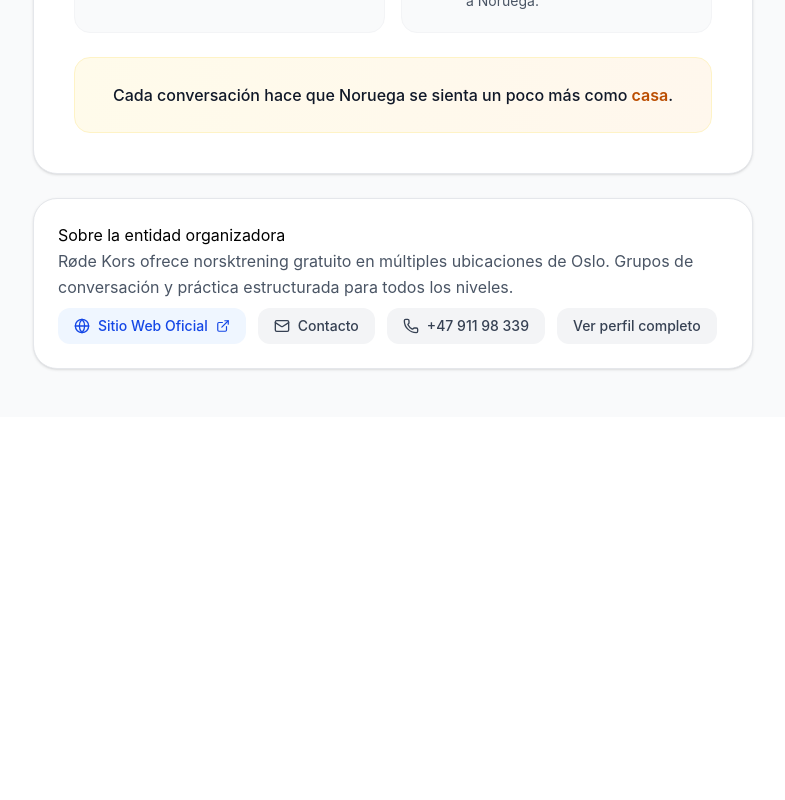
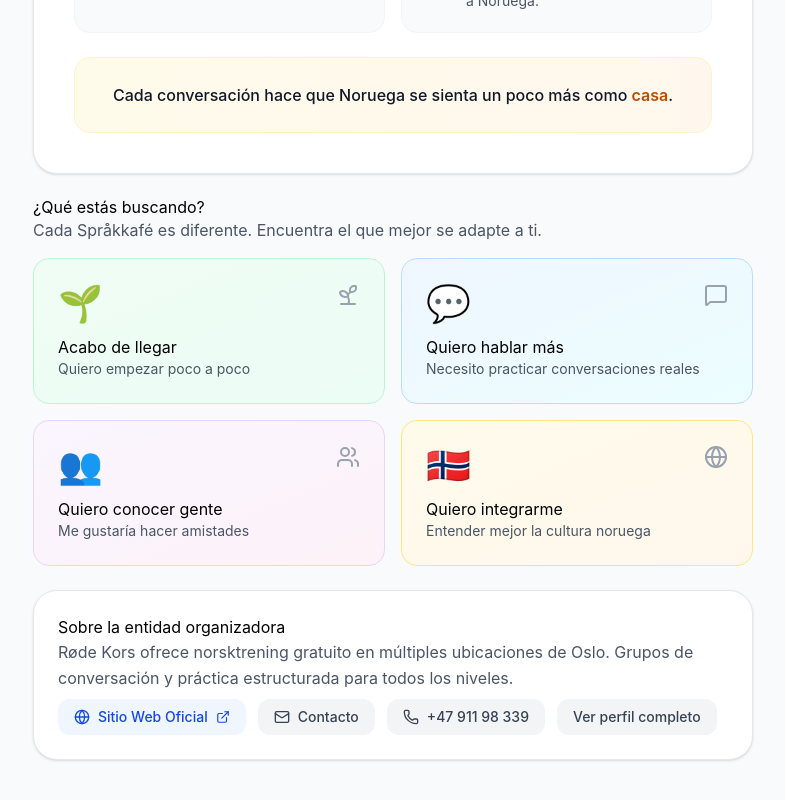
Before and after one commit to DaniBetanD/sprakkafe-oslo, a React (Vite) app: page /activity/1 in a window 1280 px wide. Shown: the part 873-1673 px from the top of the page, without its empty margins (247-1032 px from the left). Before the commit the page ends 1290 px from the top, so only its background shows below. Built offline with nearby package versions, Linux system fonts and the light colour scheme.

Commit message:
Integrate WhatActivityForMe component into ActivityPage flow

```diff
--- a/src/pages/ActivityPage.jsx
+++ b/src/pages/ActivityPage.jsx
@@ -3,6 +3,7 @@ import { ArrowLeft, MapPin, Calendar, Globe, ExternalLink, Mail, Phone } from "l
 import activities from "../data/activities.json";
 import organizations from "../data/organizations.json";
 import FirstTimeCard from "../components/FirstTimeCard";
+import WhatActivityForMe from "../components/WhatActivityForMe";
 import { DAYS, LEVELS } from "../utils/translations";
 
 const LEVEL_COLORS = {
@@ -157,6 +158,9 @@ export default function ActivityPage() {
                 {/* First Time Card - Emotional reassurance */}
                 <FirstTimeCard />
 
+                {/* What Activity For Me - Help choose */}
+                <WhatActivityForMe />
+
                 {/* Organization Block */}
                 <section className="bg-white rounded-3xl border border-gray-200 p-6 shadow-sm space-y-4">
                     <h2 className="text-lg font-bold text-gray-900">Sobre la entidad organizadora</h2>
```
